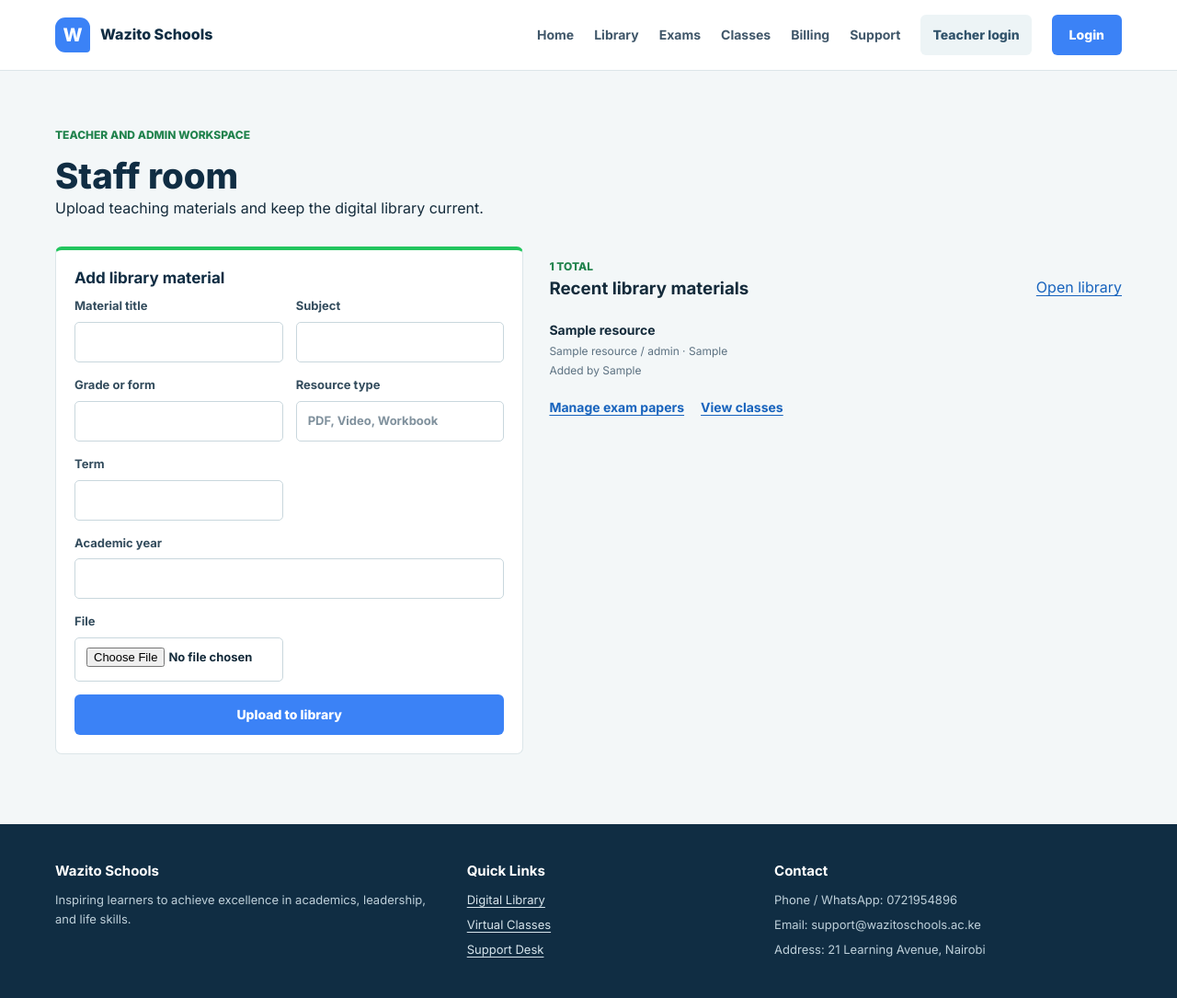
After one commit to kbw033u-netizen/school-lms-platform, a Django app: template templates/staff_room.html in a window 1280 px wide. The commit adds this page. Shown: the whole page at 92% size. Run offline with Django 5.2, Linux system fonts and the light colour scheme; the template is opened without the code that fills it: most values are stand-ins (such as "Sample title", 1, 10 or a date in 2020).

Commit message:
Add staff workspace and one-hour Zoom scheduling

```diff
--- a/school/models.py
+++ b/school/models.py
@@ -48,6 +48,7 @@ class SchoolClass(models.Model):
     title = models.CharField(max_length=200)
     teacher_name = models.CharField(max_length=150)
     subject = models.CharField(max_length=100)
+    lesson_date = models.DateField(blank=True, null=True)
     start_time = models.CharField(max_length=30)
     end_time = models.CharField(max_length=30)
     room_name = models.CharField(max_length=100)
--- a/school/urls.py
+++ b/school/urls.py
@@ -9,6 +9,7 @@ urlpatterns = [
     path("login/teacher", views.login_view, name="teacher_login"),
     path("logout", views.logout_view, name="logout"),
     path("dashboard", views.dashboard, name="dashboard"),
+    path("staff-room", views.staff_room, name="staff_room"),
     path("library", views.library, name="library"),
     path("exams", views.exams_page, name="exams"),
     path("billing", views.billing, name="billing"),
--- a/static/styles.css
+++ b/static/styles.css
@@ -548,6 +548,85 @@ textarea:focus {
   width: 100%;
 }
 
+.library-upload-link {
+  margin: -10px 0 22px;
+}
+
+.class-create-panel {
+  margin-bottom: 26px;
+  border-left: 4px solid var(--blue);
+}
+
+.class-create-form {
+  grid-template-columns: repeat(2, minmax(0, 1fr));
+  align-items: end;
+}
+
+.class-create-form button {
+  min-height: 44px;
+}
+
+.staff-room-grid {
+  display: grid;
+  grid-template-columns: minmax(0, 0.9fr) minmax(0, 1.1fr);
+  align-items: start;
+  gap: 28px;
+}
+
+.staff-upload-panel {
+  padding: 24px;
+  border-top: 4px solid var(--green);
+}
+
+.staff-upload-form {
+  grid-template-columns: repeat(2, minmax(0, 1fr));
+  gap: 14px;
+}
+
+.staff-upload-form label:first-child,
+.staff-upload-form label:nth-child(7),
+.staff-upload-form button {
+  grid-column: 1 / -1;
+}
+
+.staff-upload-form input[type="file"] {
+  min-height: 48px;
+}
+
+.staff-library-panel {
+  min-width: 0;
+  padding-block: 8px;
+}
+
+.staff-list-heading {
+  display: flex;
+  align-items: end;
+  justify-content: space-between;
+  gap: 16px;
+  margin-bottom: 18px;
+}
+
+.staff-list-heading .eyebrow {
+  margin-bottom: 4px;
+}
+
+.staff-list-heading h3 {
+  margin-bottom: 0;
+}
+
+.staff-resource-list li {
+  padding-block: 4px 13px;
+}
+
+.staff-shortcuts {
+  display: flex;
+  flex-wrap: wrap;
+  gap: 18px;
+  margin-top: 20px;
+  font-size: 14px;
+  font-weight: 700;
+}
+
 .success-note {
   margin: 0 0 16px;
   padding: 12px 14px;
@@ -883,8 +962,24 @@ textarea:focus {
   .page-section .feature-grid,
   .support-grid,
   .panel-grid,
+  .staff-room-grid,
   .footer-grid {
     grid-template-columns: 1fr;
+  }
+
+  .staff-upload-form {
+    grid-template-columns: 1fr;
+  }
+
+  .class-create-form {
+    grid-template-columns: 1fr;
+  }
+
+  .staff-upload-form label,
+  .staff-upload-form label:first-child,
+  .staff-upload-form label:nth-child(7),
+  .staff-upload-form button {
+    grid-column: 1;
   }
 
   .support-grid {
--- a/templates/base.html
+++ b/templates/base.html
@@ -18,7 +18,9 @@
           <a href="/">Home</a><a href="/library">Library</a><a href="/exams">Exams</a><a href="/classes">Classes</a>
           <a href="/billing">Billing</a><a href="/support">Support</a>
           {% if request.session.user_id %}
-            <a href="/dashboard">Dashboard</a><a href="/logout" class="btn btn-light">Logout</a>
+            <a href="/dashboard">Dashboard</a>
+            {% if request.session.role == 'teacher' or request.session.role == 'admin' %}<a href="/staff-room">Staff room</a>{% endif %}
+            <a href="/logout" class="btn btn-light">Logout</a>
           {% else %}
             <a href="/login/teacher" class="btn btn-light">Teacher login</a><a href="/login" class="btn btn-primary">Login</a>
           {% endif %}
--- a/templates/dashboard.html
+++ b/templates/dashboard.html
@@ -3,7 +3,7 @@
 {% block title %}Dashboard | Wazito Schools{% endblock %}
 {% block content %}
 <section class="dashboard"><div class="container dashboard-shell">
-  <aside class="sidebar"><h3>{{ user.first_name }} {{ user.last_name }}</h3><p>{{ user.role|title }}</p><ul><li><a href="/dashboard">Overview</a></li><li><a href="/library">Library</a></li><li><a href="/exams">Exams</a></li><li><a href="/classes">Classes</a></li><li><a href="/billing">Billing</a></li><li><a href="/support">Support</a></li></ul></aside>
+  <aside class="sidebar"><h3>{{ user.first_name }} {{ user.last_name }}</h3><p>{{ user.role|title }}</p><ul><li><a href="/dashboard">Overview</a></li>{% if user.role == 'teacher' or user.role == 'admin' %}<li><a href="/staff-room">Staff room</a></li>{% endif %}<li><a href="/library">Library</a></li><li><a href="/exams">Exams</a></li><li><a href="/classes">Classes</a></li><li><a href="/billing">Billing</a></li><li><a href="/support">Support</a></li></ul></aside>
   <div class="dashboard-main">
     <div class="stats-grid"><div class="stat-card"><span>Users</span><strong>{{ total_users }}</strong></div><div class="stat-card"><span>Classes</span><strong>{{ total_classes }}</strong></div><div class="stat-card"><span>Resources</span><strong>{{ total_resources }}</strong></div><div class="stat-card"><span>Invoices</span><strong>{{ total_invoices }}</strong></div></div>
     <div class="panel-grid">
--- a/templates/library.html
+++ b/templates/library.html
@@ -4,6 +4,7 @@
 {% block content %}
 <section class="page-section"><div class="container">
   <div class="section-heading left"><span class="eyebrow">Learning resources</span><h2>Digital library</h2></div>
+  {% if is_staff %}<p class="library-upload-link"><a class="btn btn-primary" href="{% url 'staff_room' %}">Upload learning material</a></p>{% endif %}
   <div class="feature-grid">{% for resource in resources %}<article class="feature-card"><span class="tag success">{{ resource.resource_type }}</span><h3>{{ resource.title }}</h3><p>{{ resource.subject }} / {{ resource.grade_level }}</p><p>{{ resource.term }} / {{ resource.academic_year }}</p>
     {% if resource.resource_type|lower == 'video' %}
       <div class="lesson-player" data-video-player>
--- /dev/null
+++ b/templates/staff_room.html
@@ -0,0 +1,34 @@
+{% extends 'base.html' %}
+
+{% block title %}Staff Room | Wazito Schools{% endblock %}
+{% block content %}
+<section class="page-section"><div class="container">
+  <div class="section-heading left"><span class="eyebrow">Teacher and admin workspace</span><h2>Staff room</h2><p>Upload teaching materials and keep the digital library current.</p></div>
+  <div class="staff-room-grid">
+    <section class="panel staff-upload-panel" aria-labelledby="upload-heading">
+      <h3 id="upload-heading">Add library material</h3>
+      <form method="post" enctype="multipart/form-data" class="staff-upload-form">{% csrf_token %}
+        <label>Material title<input type="text" name="title" maxlength="200" required /></label>
+        <label>Subject<input type="text" name="subject" maxlength="100" required /></label>
+        <label>Grade or form<input type="text" name="grade_level" maxlength="50" required /></label>
+        <label>Resource type<input type="text" name="resource_type" placeholder="PDF, Video, Workbook" maxlength="50" required /></label>
+        <label>Term<input type="text" name="term" maxlength="50" required /></label>
+        <label>Academic year<input type="text" name="academic_year" maxlength="10" required /></label>
+        <label>File<input type="file" name="material_file" accept=".pdf,.doc,.docx,.ppt,.pptx,.xls,.xlsx,.mp4,.mp3,.jpg,.jpeg,.png" required /></label>
+        <button type="submit" class="btn btn-primary">Upload to library</button>
+      </form>
+    </section>
+    <section class="staff-library-panel" aria-labelledby="recent-materials-heading">
+      <div class="staff-list-heading"><div><span class="eyebrow">{{ total_resources }} total</span><h3 id="recent-materials-heading">Recent library materials</h3></div><a href="{% url 'library' %}">Open library</a></div>
+      <ul class="list staff-resource-list">
+        {% for resource in resources %}
+          <li><strong>{{ resource.title }}</strong><span>{{ resource.subject }} / {{ resource.grade_level }} · {{ resource.resource_type }}</span><span>Added by {{ resource.uploaded_by }}</span></li>
+        {% empty %}
+          <li>No materials have been uploaded yet.</li>
+        {% endfor %}
+      </ul>
+      <p class="staff-shortcuts"><a href="{% url 'exams' %}">Manage exam papers</a><a href="{% url 'classes' %}">View classes</a></p>
+    </section>
+  </div>
+</div></section>
+{% endblock %}
```
Also changed, not shown: school/tests.py (+99 -1 lines), school/views.py (+118 -6 lines), templates/classes.html (+13 -0 lines), school/migrations/0004_schoolclass_lesson_date.py (added).
